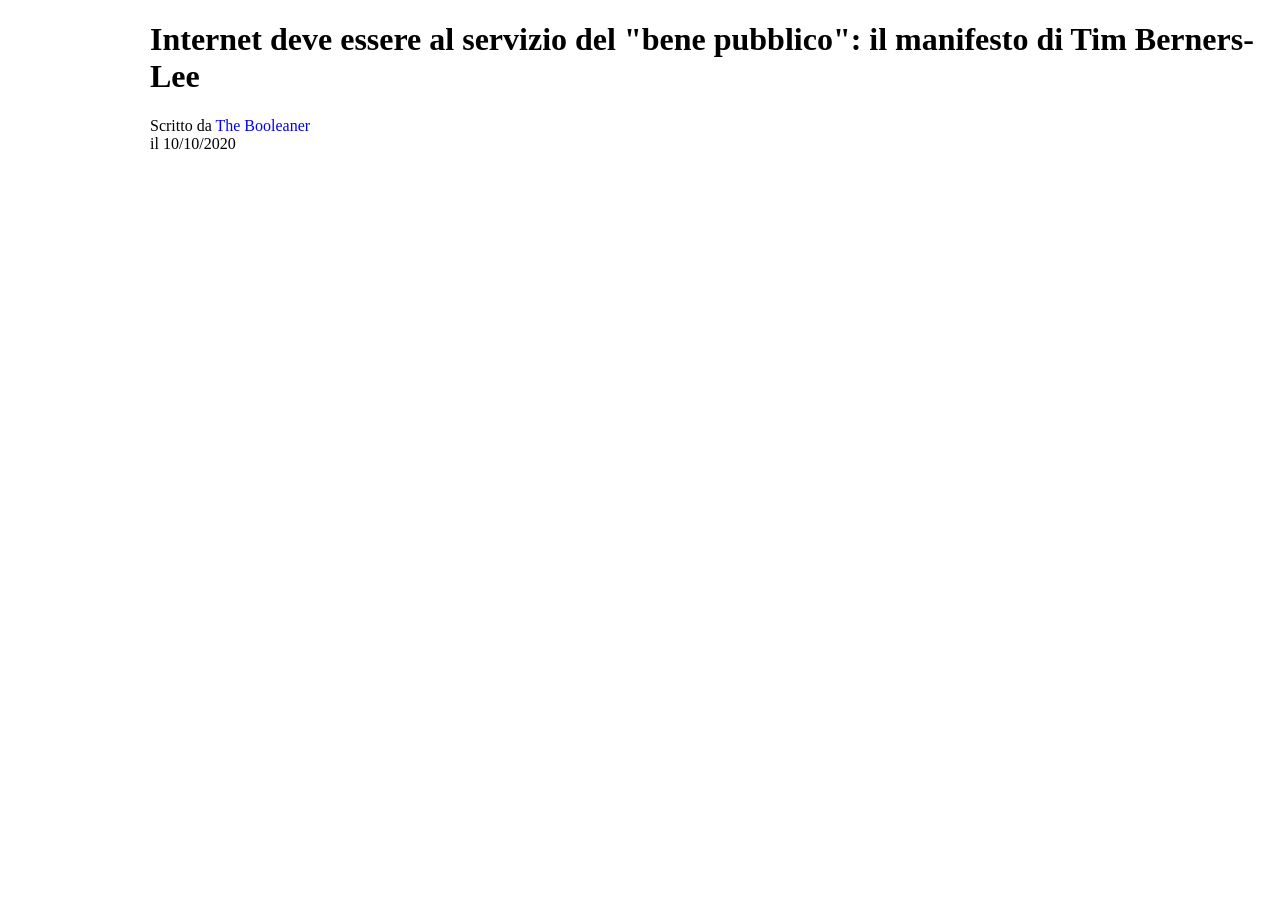
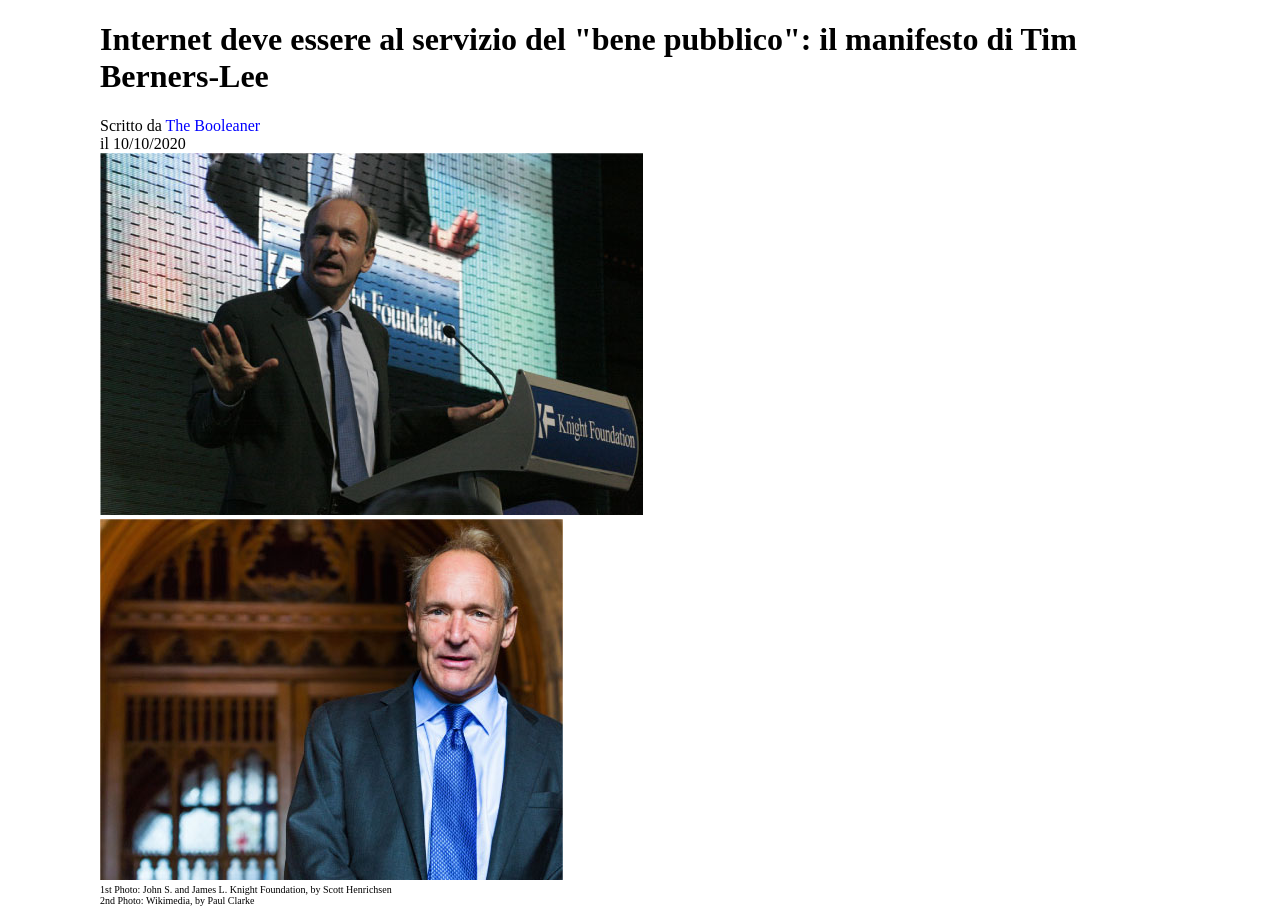
Before and after one commit to Alberto-Monaco/html-css-booleaner, a plain HTML site: page index.html in a window 1280 px wide. Before the commit the page ends 800 px from the top, so only its background shows below. Drawn offline with Linux system fonts and the light colour scheme.

Commit message:
fix padding body

```diff
--- a/css/style.css
+++ b/css/style.css
@@ -1,7 +1,11 @@
 body{
     margin: auto;
-    padding-left: 150px;
+    padding-left: 100px;
+    padding-right: 100px;
 }
 #boolean {
     color: blue;
 }
+.didascal{
+    font-size:x-small;
+}
--- a/index.html
+++ b/index.html
@@ -15,8 +15,20 @@
       </h1>
       <div>Scritto da <span id="boolean">The Booleaner</span></div>
       <div>il 10/10/2020</div>
+      <img src="img/tim-1.jpg" alt="">
+      <br>
+      <img src="img/tim-2.jpg" alt="">
+
+      <div class="didascal">1st Photo: John S. and James L. Knight Foundation, by Scott Henrichsen</div>
+      <div class="didascal">2nd Photo: Wikimedia, by Paul Clarke</div>
+
     </header>
-    <main></main>
+    <main>
+        <section></section>
+        <section></section>
+        <section></section>
+        <section></section>
+    </main>
     <footer></footer>
   </body>
 </html>
```
